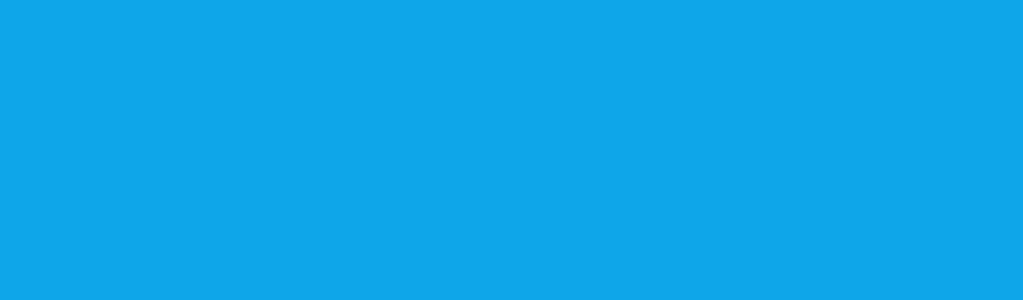
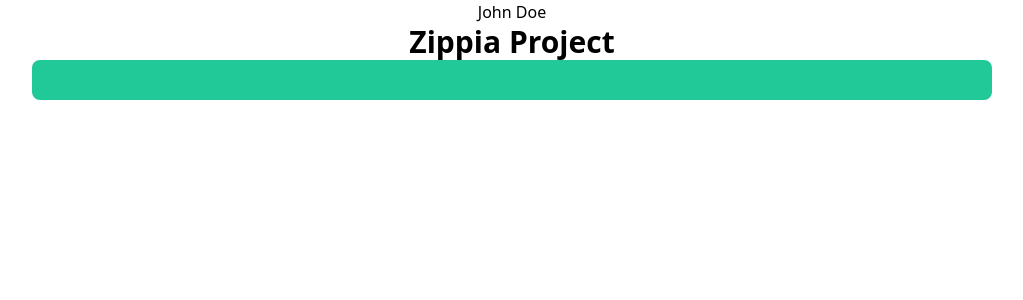
Before and after one commit to Mkalo/zippia-project, a Next.js app: page / in a window 1280 px wide. Shown: the top 300 px of the page, without its empty margins (128-1151 px from the left). Built offline with nearby package versions, Linux system fonts and the light colour scheme.

Commit message:
Test server-side rendering works

```diff
--- /dev/null
+++ b/components/jobs/Card.tsx
@@ -0,0 +1,6 @@
+export default function Card({ }) {
+    return (
+        <li className="w-full bg-teal rounded-lg flex items-center justify-center mb-4 p-5">
+        </li>
+    );
+}
--- /dev/null
+++ b/components/jobs/List.tsx
@@ -0,0 +1,9 @@
+import Card from "./Card";
+
+export default function List({ }) {
+    return (
+        <ul className="flex flex-col items-center w-full h-full">
+            <Card />
+        </ul>
+    );
+}
--- a/pages/index.tsx
+++ b/pages/index.tsx
@@ -1,9 +1,13 @@
+import List from '@/components/jobs/List'
 import Head from 'next/head'
-import { Inter } from '@next/font/google'
 
-const inter = Inter({ subsets: ['latin'] })
+export async function getServerSideProps() {
+  const res = await fetch(`http://localhost:3000/api/hello`);
+  const data = await res.json() as { name: string };
+  return { props: { data } };
+}
 
-export default function App() {
+export default function Home({ data }: { data: { name: string } }) {
   return (
     <>
       <Head>
@@ -12,7 +16,13 @@ export default function App() {
         <meta name="viewport" content="width=device-width, initial-scale=1" />
         <link rel="icon" href="/favicon.ico" />
       </Head>
-      <main className="bg-sky-500 h-screen">
+      <main className="bg-white h-screen flex items-center flex-col">
+        {/* Main column */}
+        {data.name}
+        <div className="w-3/4 h-full flex flex-col items-center">
+          <h1 className="text-3xl font-bold text-gray-800">Zippia Project</h1>
+          <List></List>
+        </div>
       </main>
     </>
   )
--- a/tailwind.config.js
+++ b/tailwind.config.js
@@ -1,8 +1,34 @@
 /** @type {import('tailwindcss').Config} */
 module.exports = {
-  content: ["./pages/**/*.{js,ts,jsx,tsx}"],
+  content: [
+    "./pages/**/*.{js,ts,jsx,tsx}",
+    "./components/**/*.{js,ts,jsx,tsx}",
+  ],
   theme: {
     extend: {},
+    colors: {
+      "blue": "#007bff",
+      "indigo": "#6610f2",
+      "purple": "#6f42c1",
+      "pink": "#e83e8c",
+      "red": "#dc3545",
+      "orange": "#fd7e14",
+      "yellow": "#ffc107",
+      "green": "#28a745",
+      "teal": "#20c997",
+      "cyan": "#17a2b8",
+      "white": "#fff",
+      "gray": "#6c757d",
+      "gray-dark": "#343a40",
+      "primary": "#007bff",
+      "secondary": "#6c757d",
+      "success": "#28a745",
+      "info": "#17a2b8",
+      "warning": "#ffc107",
+      "danger": "#dc3545",
+      "light": "#f8f9fa",
+      "dark": "#343a40"
+    }
   },
   plugins: [],
 }
```
Also changed, not shown: tsconfig.json (+6 -1 lines).
